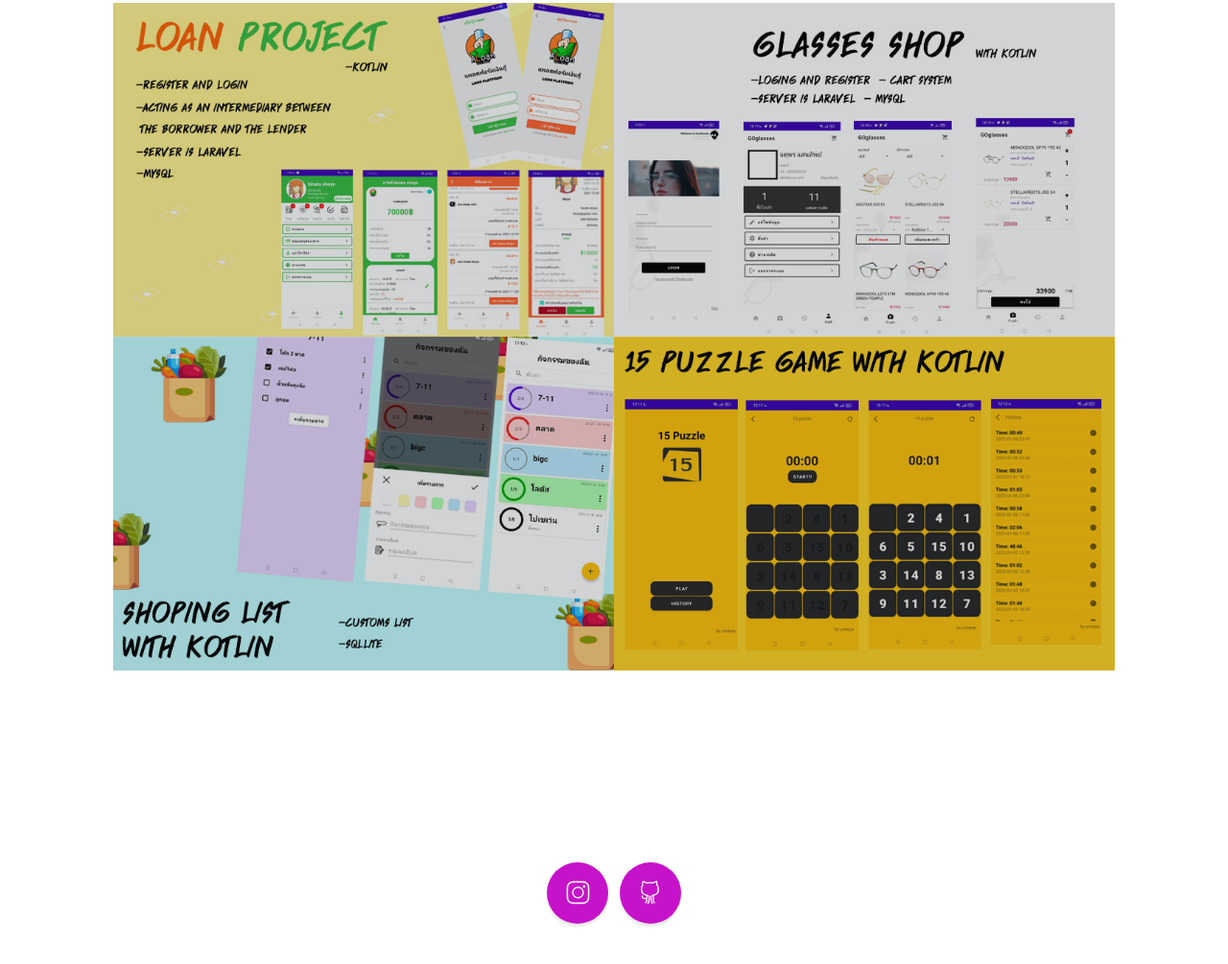
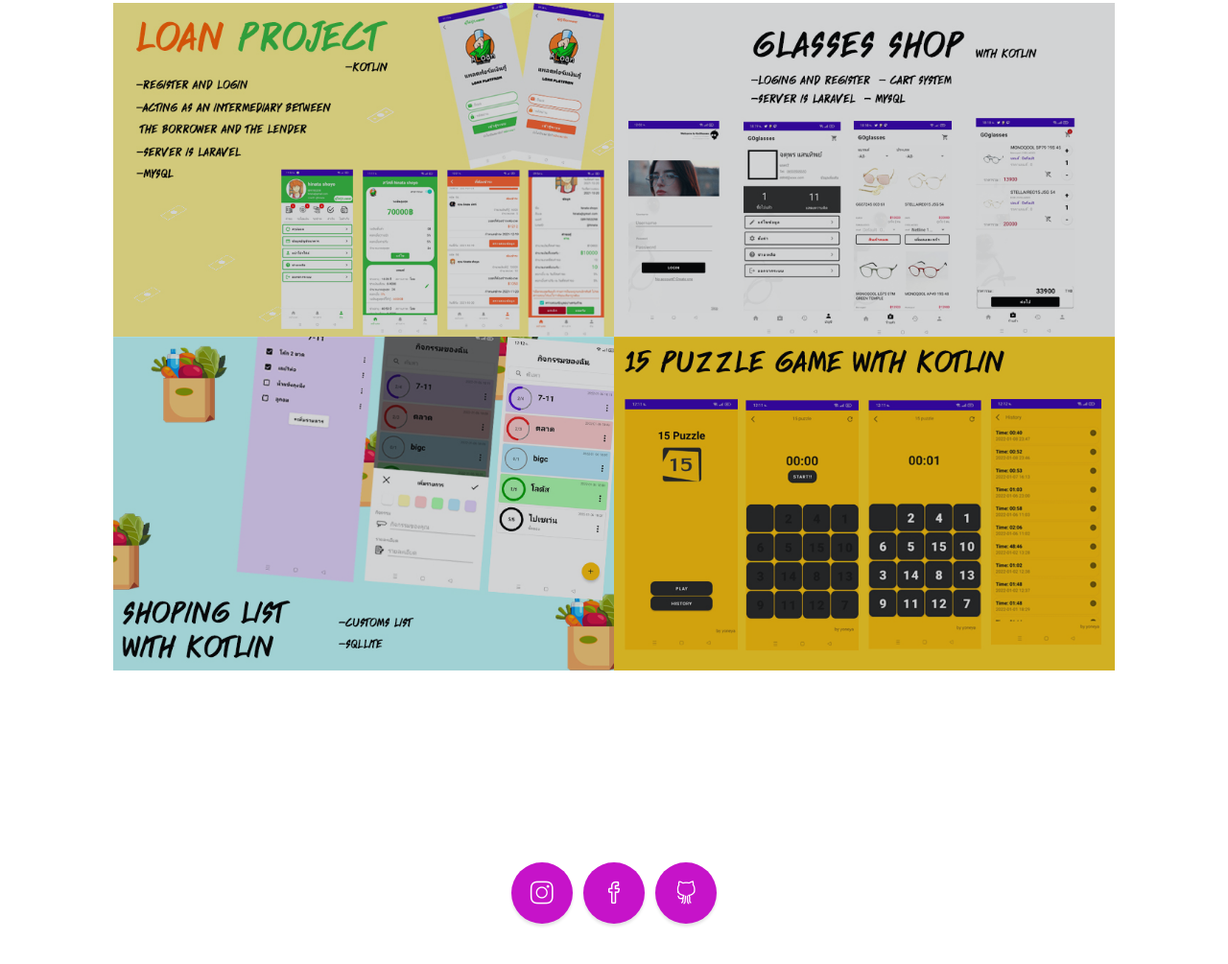
Before and after one commit to jatuporndev/portfolio, a plain HTML site: page public/index.html in a window 1280 px wide. Shown: the part 2790-3795 px from the top of the page at 96% size. Drawn offline with nearby package versions, Linux system fonts and the light colour scheme.

Commit message:
update contact

```diff
--- a/public/index.html
+++ b/public/index.html
@@ -211,6 +211,9 @@
                     <a class="social-link rounded-circle text-white mr-3" style="background-color: #c613c9;" href="https://www.instagram.com/01_ohm/" target="_blank"><i class="icon-social-instagram"></i></a>
                 </li>
                 <li class="list-inline-item">
+                    <a class="social-link rounded-circle text-white" style="background-color: #c613c9;" href="https://www.facebook.com/jrtuporn.santupohm/" target="_blank"><i class="icon-social-facebook"></i></a>
+                </li>
+                <li class="list-inline-item">
                     <a class="social-link rounded-circle text-white" style="background-color: #c613c9;" href="https://github.com/Yoneya-ohm1221" target="_blank"><i class="icon-social-github"></i></a>
                 </li>
             </ul>
```
